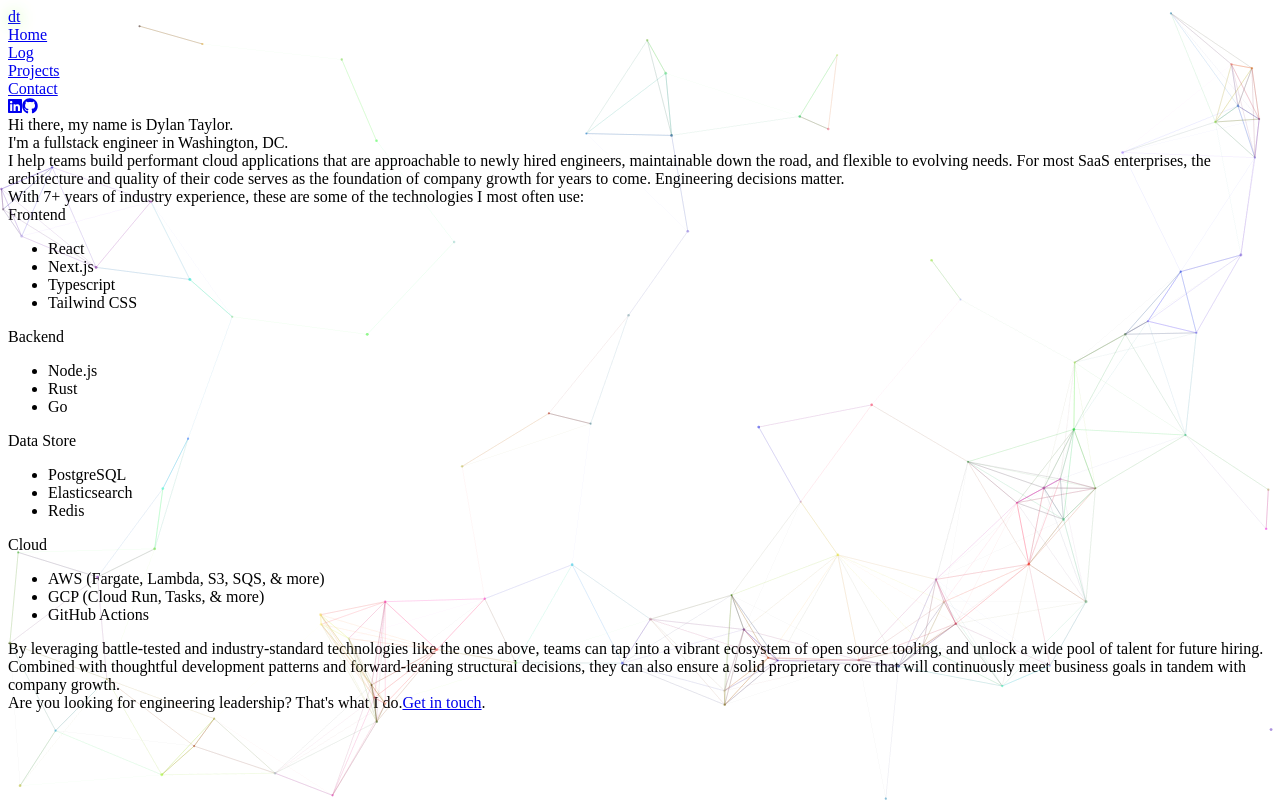
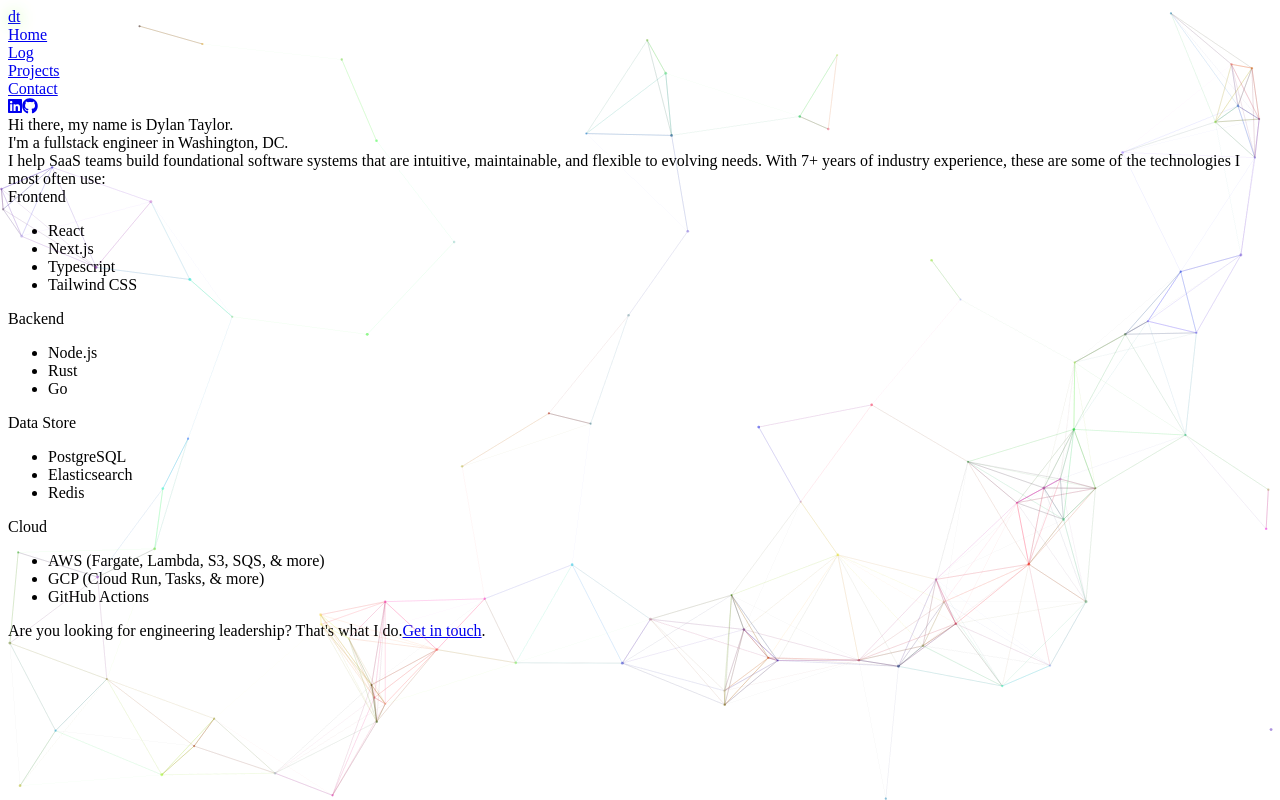
Before and after one commit to dylanjt/dt.engineering, a Next.js app: page / in a window 1280 px wide. Built offline with nearby package versions, Linux system fonts and the light colour scheme.

Commit message:
update lang again

```diff
--- a/pages/index.js
+++ b/pages/index.js
@@ -7,16 +7,12 @@
         <div className="font-semibold text-base">Hi there, my name is Dylan Taylor.</div>
         <div>I'm a fullstack engineer in Washington, DC.</div>
         <div>
-          I help teams build performant cloud applications that are approachable to newly hired
-          engineers, maintainable down the road, and flexible to evolving needs. For most SaaS
-          enterprises, the architecture and quality of their code serves as the foundation of
-          company growth for years to come. Engineering decisions matter.
+          I help SaaS teams build foundational software systems that are intuitive, maintainable,
+          and flexible to evolving needs. With 7+ years of industry experience, these are some of
+          the technologies I most often use:
         </div>
-        <div>
-          With 7+ years of industry experience, these are some of the technologies I most often use:
-        </div>
-        <div className="flex flex-col md:flex-row gap-4 font-mono text-purple-300 text-sm">
-          <div>
+        <div className="flex flex-row gap-4 font-mono text-purple-300 text-sm overflow-x-auto">
+          <div className="shrink-0">
             <span className="font-semibold underline">Frontend</span>
             <ul>
               <li>React</li>
@@ -25,7 +21,7 @@
               <li>Tailwind CSS</li>
             </ul>
           </div>
-          <div>
+          <div className="shrink-0">
             <span className="font-semibold underline">Backend</span>
             <ul>
               <li>Node.js</li>
@@ -33,7 +29,7 @@
               <li>Go</li>
             </ul>
           </div>
-          <div>
+          <div className="shrink-0">
             <span className="font-semibold underline">Data Store</span>
             <ul>
               <li>PostgreSQL</li>
@@ -41,7 +37,7 @@
               <li>Redis</li>
             </ul>
           </div>
-          <div>
+          <div className="shrink-0">
             <span className="font-semibold underline">Cloud</span>
             <ul>
               <li>AWS (Fargate, Lambda, S3, SQS, & more)</li>
@@ -49,13 +45,6 @@
               <li>GitHub Actions</li>
             </ul>
           </div>
-        </div>
-        <div>
-          By leveraging battle-tested and industry-standard technologies like the ones above, teams
-          can tap into a vibrant ecosystem of open source tooling, and unlock a wide pool of talent
-          for future hiring. Combined with thoughtful development patterns and forward-leaning
-          structural decisions, they can also ensure a solid proprietary core that will continuously
-          meet business goals in tandem with company growth.
         </div>
         <div>
           <span className="font-semibold">Are you looking for engineering leadership?</span> That's
```
